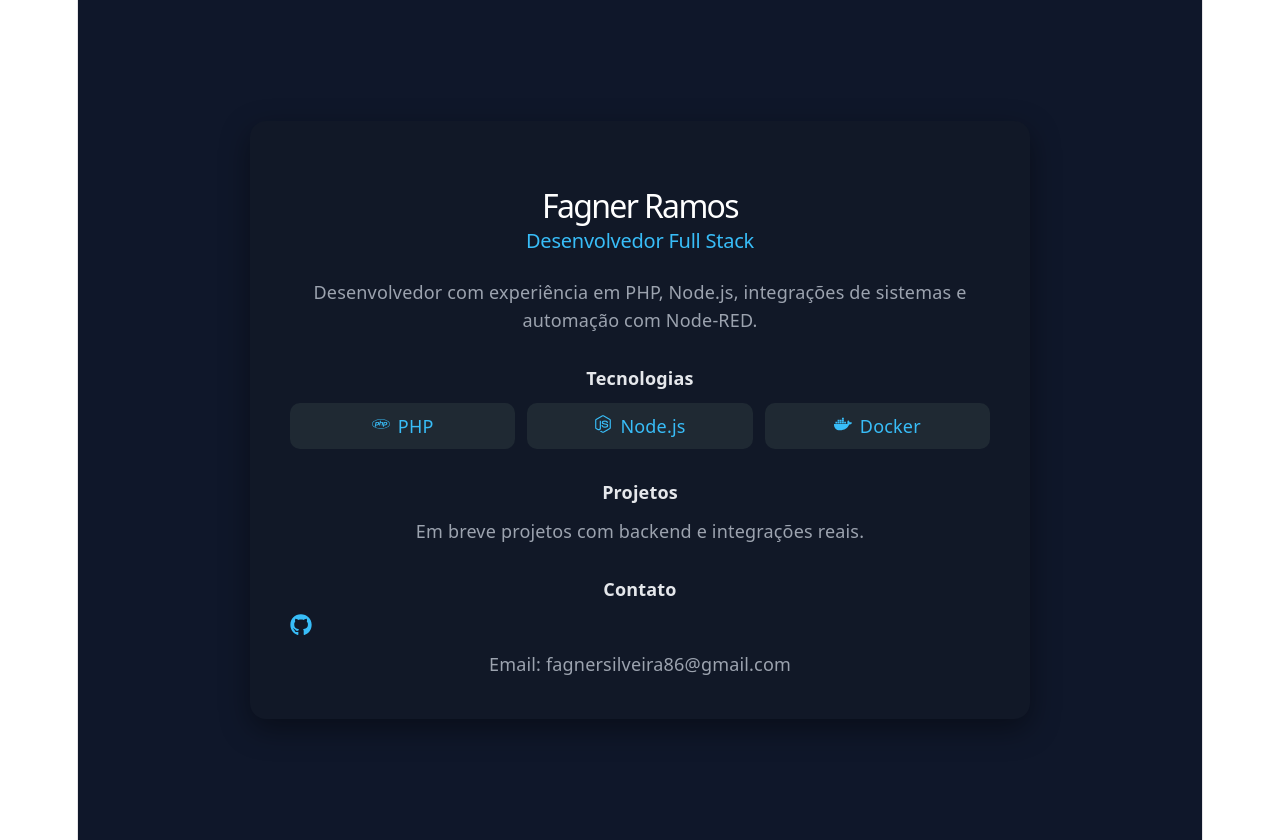
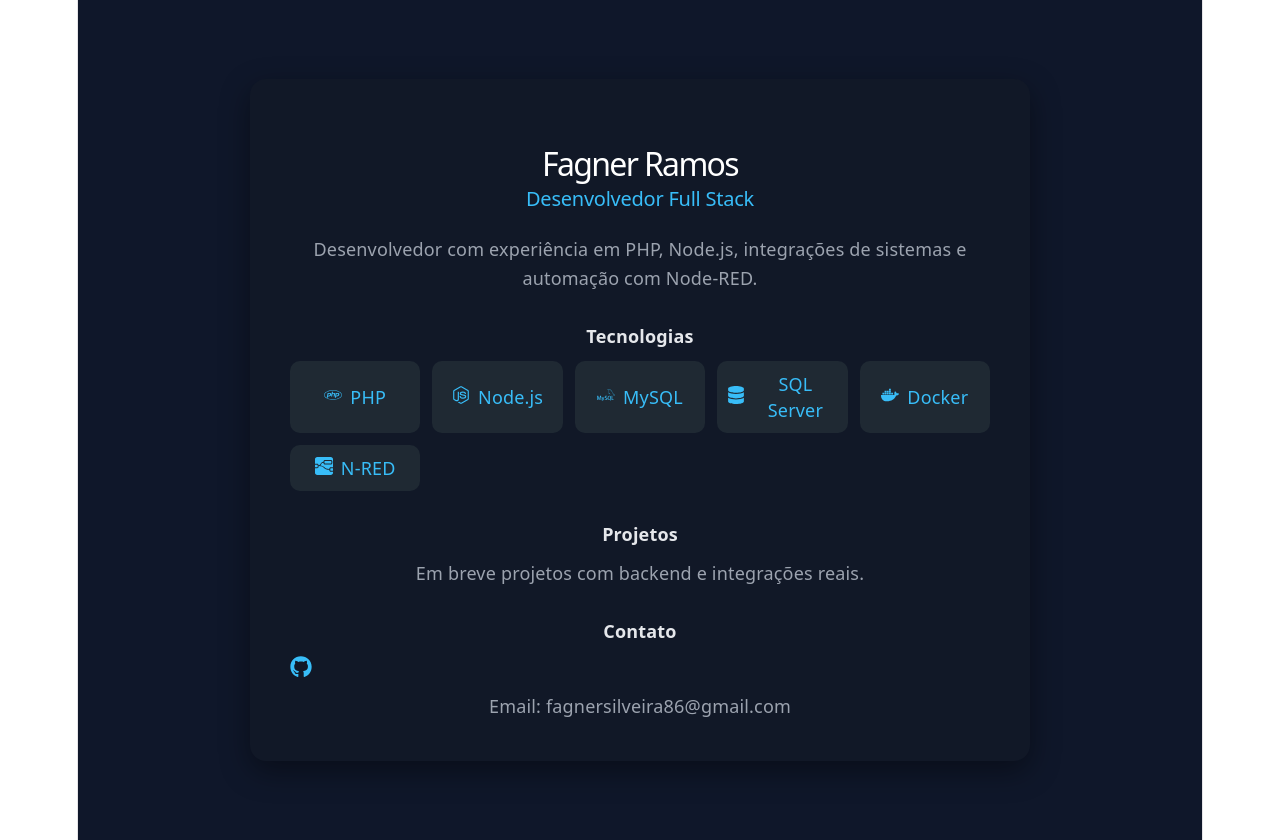
Before and after one commit to Fagner202/portifolio, a React (Vite) app: page / in a window 1280 px wide. Built offline with nearby package versions, Linux system fonts and the light colour scheme.

Commit message:
. Corrigindo pequenos bugs

```diff
--- a/src/App.jsx
+++ b/src/App.jsx
@@ -1,15 +1,15 @@
 import { useState } from 'react'
-import { FaPhp, FaNodeJs, FaDocker, FaGithub } from "react-icons/fa";
-// import { SiMysql, SiMicrosoftsqlserver, SiNodered } from "react-icons/si";
+import { FaPhp, FaNodeJs, FaDocker, FaGithub, FaDatabase } from "react-icons/fa";
+import { SiMysql, SiNodered } from "react-icons/si";
 import './App.css'
 
 const techIcons = {
   "PHP": <FaPhp />,
   "Node.js": <FaNodeJs />,
-  // "MySQL": <SiMysql />,
-  // "SQL Server": <SiMicrosoftsqlserver />,
+  "MySQL": <SiMysql />,
+  "SQL Server": <FaDatabase />,
   "Docker": <FaDocker />,
-  // "Node-RED": <SiNodered />,
+  "N-RED": <SiNodered />,
 };
 
 function App() {
```
